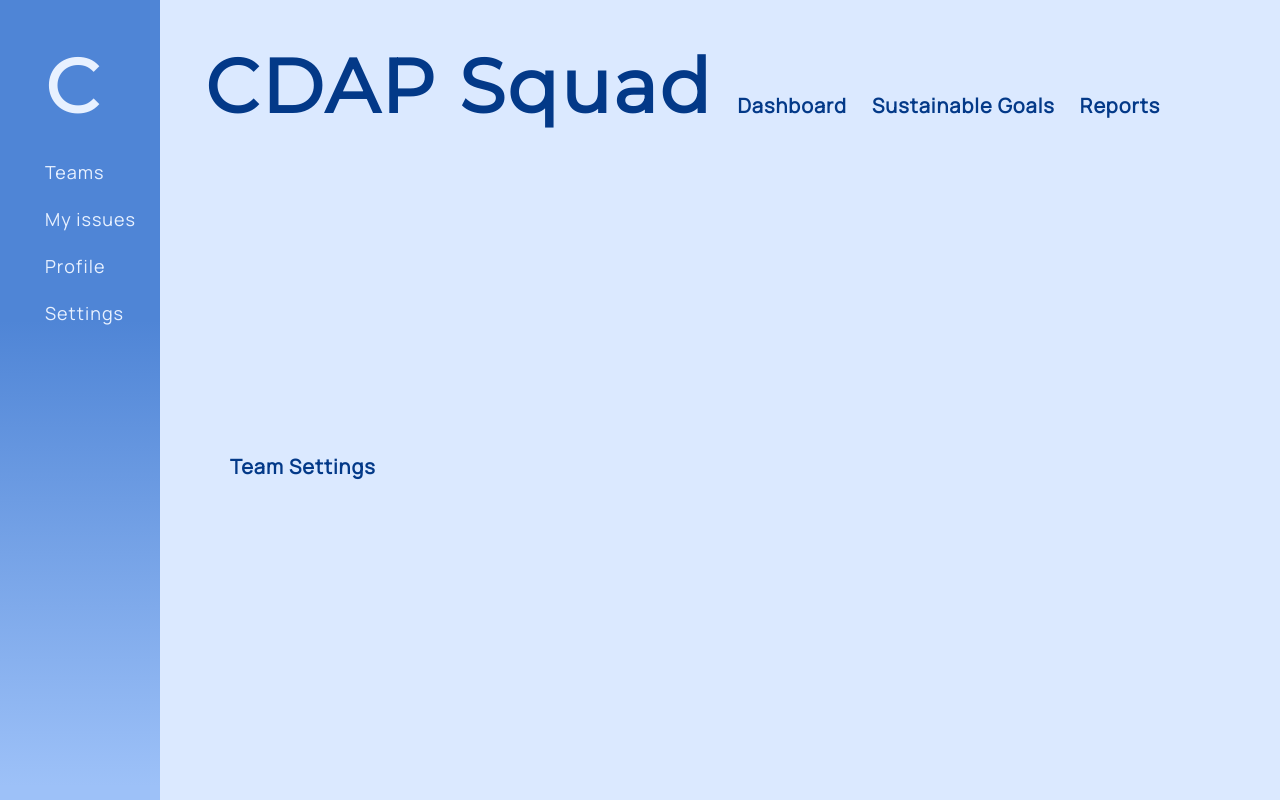
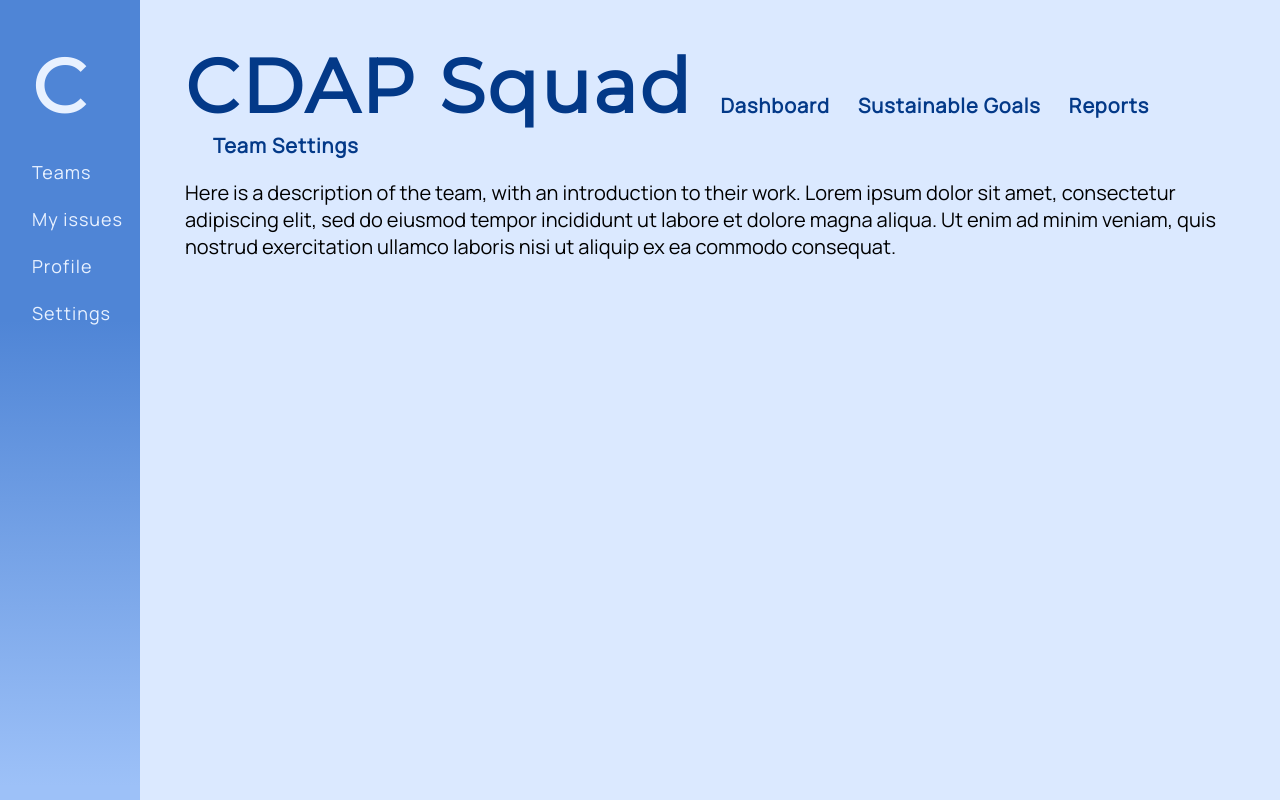
Before and after one commit to niamhb0yle/IndProject, a Next.js app in the folder curo/: page /homepage in a window 1280 px wide. Built offline with nearby package versions, Linux system fonts and the light colour scheme.

Commit message:
team description and main content flex box added

```diff
--- a/curo/pages/homepage.js
+++ b/curo/pages/homepage.js
@@ -34,6 +34,11 @@ export default function Homepage() {
               <Link id={styles.teamNavElements} href='/homepage'>Reports</Link>
               <Link id={styles.teamNavElements} href='/homepage'>Team Settings</Link>
             </div>
+
+            <div className={styles.dashboardContent}>
+              <p>Here is a description of the team, with an introduction to their work. Lorem ipsum dolor sit amet, consectetur adipiscing elit, sed do eiusmod tempor incididunt ut labore et dolore magna aliqua. Ut enim ad minim veniam, quis nostrud exercitation ullamco laboris nisi ut aliquip ex ea commodo consequat.</p>
+            </div>
+
           </div>
         </div>
       </main>
--- a/curo/styles/Home.module.css
+++ b/curo/styles/Home.module.css
@@ -146,11 +146,11 @@
 
 .sidebarContainer {
   background: linear-gradient(180deg, #4F85D6 40.05%, #9DC1F8 98.28%);
-  width:160px;
+  width:140px;
   height: 100vh;
   margin:0;
   padding-top: 40px;
-  padding-left: 45px;
+  padding-left: 32px;
 }
 
 .dashboard {
@@ -159,6 +159,7 @@
   height:100vh;
   padding-top: 40px;
   padding-left: 45px;
+  flex-direction: column;
 }
 
 .dashboardHeader{
@@ -168,6 +169,20 @@
   flex-wrap:wrap;
   align-items: baseline;
 }
+
+.dashboardContent {
+  height: 100vh;
+  padding-right: 20px;
+}
+
+.dashboardContent p {
+  font-family: Manrope;
+  font-size: 20px;
+  font-style: normal;
+  font-weight: 450;
+  line-height: normal;
+}
+
 
 #dashboardTitle{
   color: #033988;
@@ -192,7 +207,7 @@
   background: none;
   border:none;
   text-decoration: none;
-  margin-left: 25px;
+  margin-left: 28px;
 }
 
 #sidebarLogo{
@@ -210,7 +225,7 @@
   font-family: Manrope;
   font-size: 18px;
   font-style: normal;
-  font-weight: 500;
+  font-weight: 580;
   letter-spacing: 1px;
   line-height: normal;
   cursor:pointer;
```
